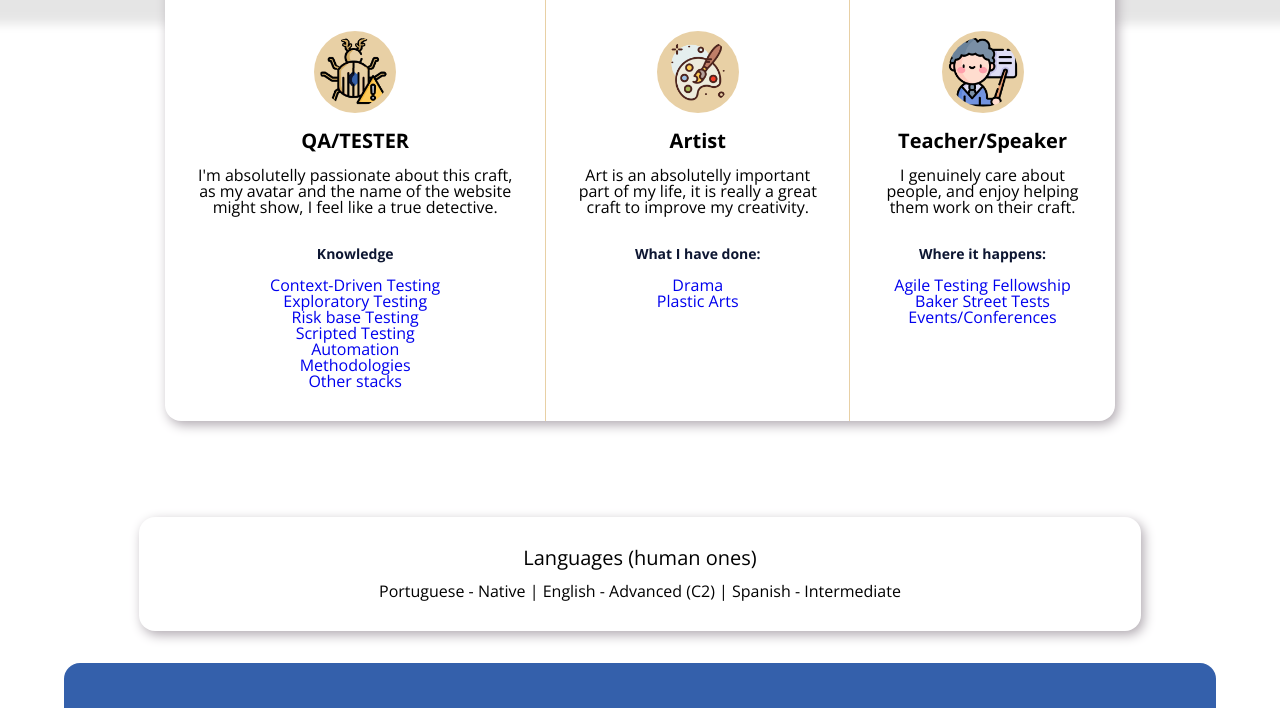
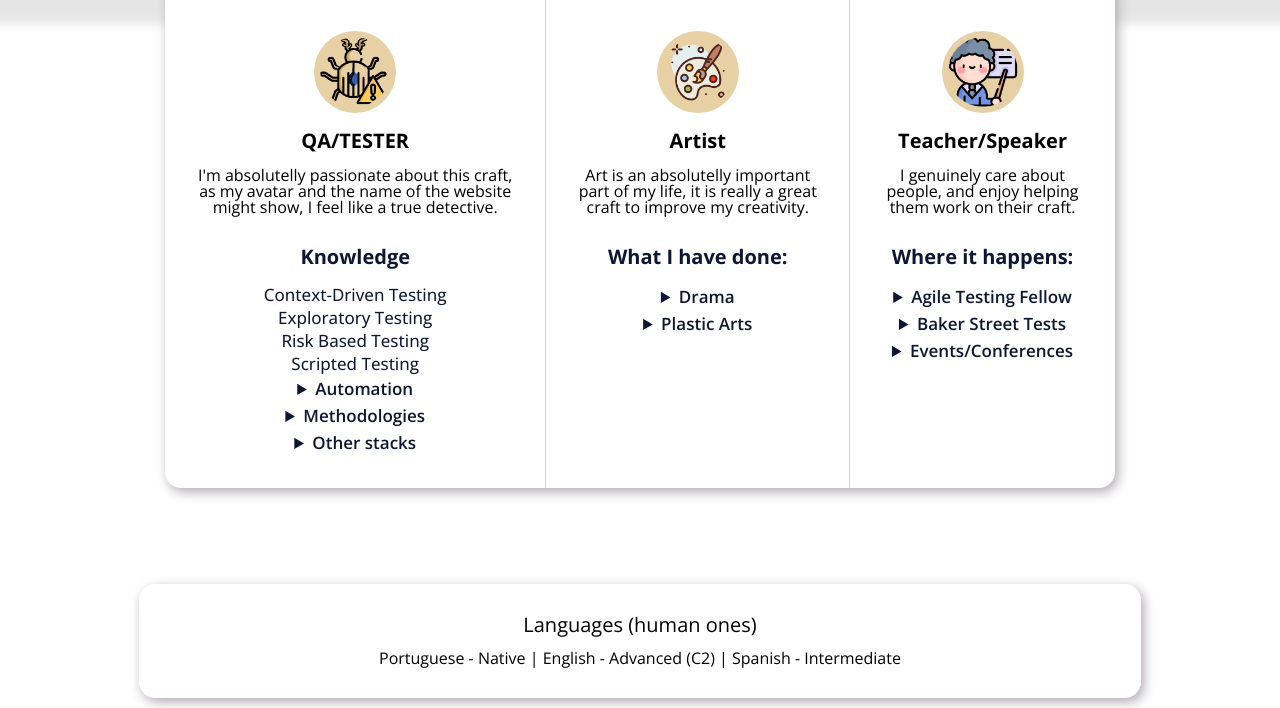
Before and after one commit to Mergulhissimo/BakerStreetSite, a plain HTML site: page index.html in a window 1280 px wide. Shown: the part 1093-1801 px from the top of the page. Drawn offline with nearby package versions, Linux system fonts and the light colour scheme.

Commit message:
Skills menu dropdown update

```diff
--- a/css/style.css
+++ b/css/style.css
@@ -12,9 +12,9 @@ b, u, i, center,
 dl, dt, dd, ol, ul, li,
 fieldset, form, label, legend,
 table, caption, tbody, tfoot, thead, tr, th, td,
-article, aside, canvas, details, embed,
+article, aside, canvas, embed,
 figure, figcaption, footer, header, hgroup,
-menu, nav, output, ruby, section, summary,
+menu, nav, output, ruby, section,
 time, mark, audio, video {
 	margin: 0;
 	padding: 0;
@@ -25,7 +25,7 @@ time, mark, audio, video {
     font-family: 'Open Sans';
 }
 /* HTML5 display-role reset for older browsers */
-article, aside, details, figcaption, figure,
+article, aside, figcaption, figure,
 footer, header, hgroup, menu, nav, section {
 	display: block;
 }
@@ -68,8 +68,16 @@ h3.espacamento{
 
 h3.maior{
     font-size: 25px;
+
 }
 
+details{
+    padding: 5px;
+
+}
+
+summary{
+}
 
 nav {
     padding: 16px;
@@ -78,6 +86,8 @@ nav {
     box-shadow: 10px 10px 10px rgba(0, 0, 0, 0.1);
 
 }
+
+
 
 a {
     text-decoration: none;
@@ -251,10 +261,32 @@ section.main p {
 
 .service .title {
     margin: 2rem 0 1rem;
-    font-size: 14px;
+    font-size: 20px;
     color: #0D1632;
     font-weight: bold;
 }
+
+.service .title2 {
+    font-size: 17px;
+    font-weight:600;
+    color: #0D1632;
+}
+
+.service .title4 {
+    padding: 3px;
+    font-size: 17px;
+    font-weight:450;
+    color: #0D1632;
+}
+
+.service .title3 {
+    padding: 6px;
+    font-weight: 500;
+    font-size: 17px;
+    color: #254988;
+}
+
+
 footer .logo {
     border: 1px solid white;
     border-radius: 1rem;
--- a/index.html
+++ b/index.html
@@ -40,17 +40,26 @@
         <div class="services">
             <div class="service" id="skills">
                 <img src="img/bug2.png" alt="QA">
-                <h3 class="h3">QA/TESTER</h3>
+                <h3 class="h3 Maior">QA/TESTER</h3>
                 <p>I'm absolutelly passionate about this craft, as my avatar and the name of the website might show, I feel like a true detective.</p>
                 <p class="title">Knowledge</p>
                 <ul>
-                    <li><a href="context.html">Context-Driven Testing</a></li>
-                    <li><a href="exploratory.html">Exploratory Testing</a></li>
-                    <li><a href="risk.html">Risk base Testing</a></li>
-                    <li><a href="scripted.html">Scripted Testing</a></li>
-                    <li><a href="automation.html">Automation</a></li>
-                    <li><a href="methodologies.html">Methodologies</a></li>
-                    <li><a href="other.html">Other stacks</a></li>
+                    <li><p class="title4">Context-Driven Testing</p></li>
+                    <li><p class="title4">Exploratory Testing</p></li>
+                    <li><p class="title4">Risk Based Testing</p>
+                    <li><p class="title4">Scripted Testing</p></li>
+                    <li><details>
+                        <summary class="title2">Automation</summary>
+                        <p class="title3">Cypress - Playwright - Robot Framework - Apium</p>
+                      </details></li>
+                    <li><details>
+                        <summary class="title2">Methodologies</summary>
+                        <p class="title3">Holistic Testing - Rapid Software Testing - Scrum - Kanban - unFix - Management 3.0</p>
+                      </details></li>
+                    <li><details>
+                        <summary class="title2">Other stacks</summary>
+                        <p class="title3">SQL - K6 - Postman - JavaScript - Python</p>
+                      </details></li>
                 </ul>
             </div>
             <div class="service">
@@ -59,8 +68,14 @@
                 <p>Art is an absolutelly important part of my life, it is really a great craft to improve my creativity.</p>
                 <p class="title">What I have done:</p>
                 <ul>
-                    <li><a href="drama.html">Drama</a></li>
-                    <li><a href="plasticarts.html">Plastic Arts</a></li>
+                    <li><details>
+                        <summary class="title2">Drama</summary>
+                        <p class="title3">Acted for 7 years in manny plays, reason why automation with Playwright had a special feeling.</p>
+                    </details></li>
+                    <li><details>
+                        <summary class="title2">Plastic Arts</summary>
+                        <p class="title3">Painting - Sculpting - Sewing, Modeling - Etc.</p>
+                    </details></li>
 
                 </ul>
             </div>
@@ -68,11 +83,20 @@
                 <img src="img/professor.png" alt="QA">
                 <h3 class="h3">Teacher/Speaker</h3>
                 <p>I genuinely care about people, and enjoy helping them work on their craft.</p>
-                <h3 class="title">Where it happens:</h3>
+                <p class="title">Where it happens:</p>
                 <ul>
-                    <li><a href="atf.html">Agile Testing Fellowship</a></li>
-                    <li><a href="street.html">Baker Street Tests</a></li>
-                    <li><a href="events.html">Events/Conferences</a></li>
+                    <li><details>
+                        <summary class="title2">Agile Testing Fellow</summary>
+                        <p class="title3">Giving classes to QAs and Tech People of all kinds of seniority</p>
+                      </details></li>
+                    <li><details>
+                        <summary class="title2">Baker Street Tests</summary>
+                        <p class="title3">Training sand giving speaches, about Quality and Tests, for companies.</p>
+                      </details></li>
+                    <li><details>
+                        <summary class="title2">Events/Conferences</summary>
+                        <p class="title3">Giving speaches in events and conferences, as: The Dev Conference, Universities and so on.</p>
+                      </details></li>
                 </ul>
             </div>
         </div>
```
Also changed, not shown: README.md, atf.html (deleted), automation.html (deleted), context.html (deleted), drama.html (deleted), events.html (deleted), exploratory.html (deleted), methodologies.html (deleted), other.html (deleted), plasticarts.html (deleted), risk.html (deleted), scripted.html (deleted), street.html (deleted).
